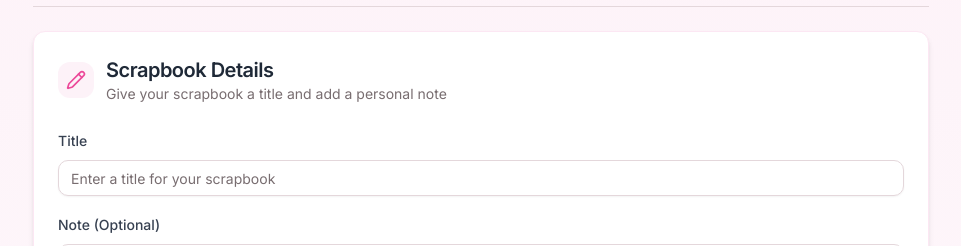
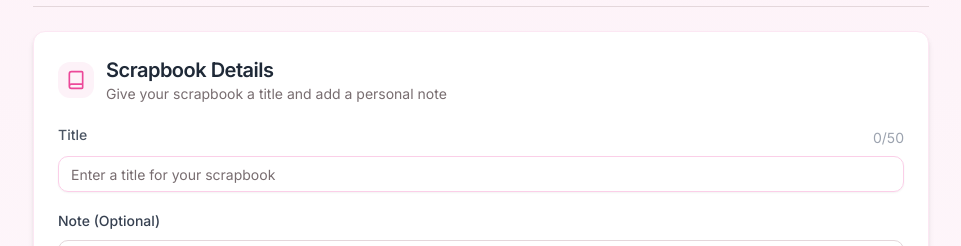
Before and after one commit to elijahmuraoka/couples-scrapbook, a Next.js app: page /create in a window 1280 px wide. Shown: the part 190-436 px from the top of the page, without its empty margins (159-1120 px from the left). Built offline with nearby package versions, Linux system fonts and the light colour scheme.

Commit message:
feat: improve scrapbook cover designs and add max character count to title

```diff
--- a/src/app/create/components/scrapbook-details.tsx
+++ b/src/app/create/components/scrapbook-details.tsx
@@ -10,6 +10,8 @@ import {
 import { Input } from '@/components/ui/input';
 import { Textarea } from '@/components/ui/textarea';
 import { Pencil } from 'lucide-react';
+import { Label } from '@/components/ui/label';
+import { Book } from 'lucide-react';
 
 interface ScrapbookDetailsProps {
     title: string;
@@ -17,6 +19,8 @@ interface ScrapbookDetailsProps {
     note: string;
     setNote: (note: string) => void;
 }
+
+const MAX_TITLE_LENGTH = 50;
 
 export function ScrapbookDetails({
     title,
@@ -27,12 +31,19 @@ export function ScrapbookDetails({
     const maxNoteLength = 1000; // Longer limit for the note
     const noteCharCount = note.length;
 
+    const handleTitleChange = (e: React.ChangeEvent<HTMLInputElement>) => {
+        const newTitle = e.target.value;
+        if (newTitle.length <= MAX_TITLE_LENGTH) {
+            setTitle(newTitle);
+        }
+    };
+
     return (
         <Card className="border-pink-100 shadow-md">
             <CardHeader>
                 <div className="flex items-center gap-3">
                     <div className="p-2 bg-pink-50 rounded-lg">
-                        <Pencil className="w-5 h-5 text-pink-500" />
+                        <Book className="w-5 h-5 text-pink-500" />
                     </div>
                     <div>
                         <CardTitle className="text-xl text-gray-800">
@@ -46,16 +57,21 @@ export function ScrapbookDetails({
             </CardHeader>
             <CardContent className="space-y-4">
                 <div className="space-y-2">
-                    <label htmlFor="title" className="text-sm font-medium text-gray-700">
-                        Title
-                    </label>
+                    <div className="flex justify-between">
+                        <Label htmlFor="title" className="text-gray-600">
+                            Title
+                        </Label>
+                        <span className="text-sm text-gray-400">
+                            {title.length}/{MAX_TITLE_LENGTH}
+                        </span>
+                    </div>
                     <Input
                         id="title"
                         value={title}
-                        onChange={(e) => setTitle(e.target.value)}
+                        onChange={handleTitleChange}
                         placeholder="Enter a title for your scrapbook"
-                        className="w-full"
-                        maxLength={100}
+                        className="w-full border-pink-200 focus-visible:ring-pink-500"
+                        maxLength={MAX_TITLE_LENGTH}
                     />
                 </div>
 
--- a/src/components/book-viewer/index.tsx
+++ b/src/components/book-viewer/index.tsx
@@ -77,24 +77,39 @@ export function BookViewer({ data, showNavigation = true }: BookViewerProps) {
     }
 
     const pages = [
-        // Cover page
+        // Enhanced Front Cover
         <div
             key="cover"
             className="relative bg-[#1B2C4C] p-12 flex flex-col items-center justify-center text-white overflow-hidden"
         >
+            {/* Leather texture */}
             <div className="absolute inset-0 bg-[url('/leather.png')] opacity-20" />
+
+            {/* Gold frame */}
             <div className="absolute inset-8">
+                {/* Main border */}
                 <div className="absolute inset-0 border-[2px] border-[#E5C87D]/60" />
-                <div className="absolute top-[-2px] left-[-2px] w-8 h-8 border-t-2 border-l-2 border-[#E5C87D]" />
-                <div className="absolute top-[-2px] right-[-2px] w-8 h-8 border-t-2 border-r-2 border-[#E5C87D]" />
-                <div className="absolute bottom-[-2px] left-[-2px] w-8 h-8 border-b-2 border-l-2 border-[#E5C87D]" />
-                <div className="absolute bottom-[-2px] right-[-2px] w-8 h-8 border-b-2 border-r-2 border-[#E5C87D]" />
+
+                {/* Corner decorations */}
+                <div className="absolute top-[-2px] left-[-2px] w-12 h-12 border-t-2 border-l-2 border-[#E5C87D]" />
+                <div className="absolute top-[-2px] right-[-2px] w-12 h-12 border-t-2 border-r-2 border-[#E5C87D]" />
+                <div className="absolute bottom-[-2px] left-[-2px] w-12 h-12 border-b-2 border-l-2 border-[#E5C87D]" />
+                <div className="absolute bottom-[-2px] right-[-2px] w-12 h-12 border-b-2 border-r-2 border-[#E5C87D]" />
+
+                {/* Decorative corner flourishes */}
+                <div className="absolute top-[-8px] left-[-8px] w-16 h-16 bg-[url('/corner-flourish.png')] bg-contain bg-no-repeat opacity-60" />
+                <div className="absolute top-[-8px] right-[-8px] w-16 h-16 bg-[url('/corner-flourish.png')] bg-contain bg-no-repeat transform rotate-90 opacity-60" />
+                <div className="absolute bottom-[-8px] left-[-8px] w-16 h-16 bg-[url('/corner-flourish.png')] bg-contain bg-no-repeat transform -rotate-90 opacity-60" />
+                <div className="absolute bottom-[-8px] right-[-8px] w-16 h-16 bg-[url('/corner-flourish.png')] bg-contain bg-no-repeat transform rotate-180 opacity-60" />
             </div>
+
+            {/* Content */}
             <div className="relative z-10 text-center max-w-lg">
-                <Heart className="w-16 h-16 mb-8 text-[#E5C87D] drop-shadow-lg" />
-                <h1 className="text-5xl font-serif italic text-center mb-6 tracking-wide text-[#E5C87D]">
+                <Heart className="w-16 h-16 text-[#E5C87D] drop-shadow-lg" />
+                <h1 className="text-5xl font-serif italic text-center mb-6 tracking-wide text-[#E5C87D] drop-shadow-sm">
                     {title}
                 </h1>
+                <div className="w-32 h-[1px] bg-gradient-to-r from-transparent via-[#E5C87D]/60 to-transparent mx-auto my-4" />
                 <p className="font-handwriting text-xl text-[#E5C87D]/80 mt-8">
                     Open to view our story
                 </p>
@@ -221,17 +236,29 @@ export function BookViewer({ data, showNavigation = true }: BookViewerProps) {
             </div>
         )),
 
-        // Closing page
+        // Enhanced Closing Cover
         <div
             key="closing"
             className="relative bg-[#1B2C4C] p-12 flex flex-col items-center justify-center text-white overflow-hidden"
         >
             <div className="absolute inset-0 bg-[url('/leather.png')] opacity-20" />
+
+            {/* Gold frame (same as front cover) */}
+            <div className="absolute inset-8">
+                <div className="absolute inset-0 border-[2px] border-[#E5C87D]/60" />
+                <div className="absolute top-[-2px] left-[-2px] w-12 h-12 border-t-2 border-l-2 border-[#E5C87D]" />
+                <div className="absolute top-[-2px] right-[-2px] w-12 h-12 border-t-2 border-r-2 border-[#E5C87D]" />
+                <div className="absolute bottom-[-2px] left-[-2px] w-12 h-12 border-b-2 border-l-2 border-[#E5C87D]" />
+                <div className="absolute bottom-[-2px] right-[-2px] w-12 h-12 border-b-2 border-r-2 border-[#E5C87D]" />
+            </div>
+
+            {/* Content */}
             <div className="relative z-10 text-center max-w-lg">
-                <Heart className="w-16 h-16 mb-8 text-[#E5C87D] drop-shadow-lg" />
+                <Heart className="w-16 h-16 text-[#E5C87D] drop-shadow-lg" />
                 <h2 className="font-serif text-3xl italic text-[#E5C87D] mb-4">
                     The End
                 </h2>
+                <div className="w-24 h-[1px] bg-gradient-to-r from-transparent via-[#E5C87D]/60 to-transparent mx-auto my-4" />
                 <p className="font-handwriting text-xl text-[#E5C87D]/80">
                     ...but our story continues
                 </p>
```
